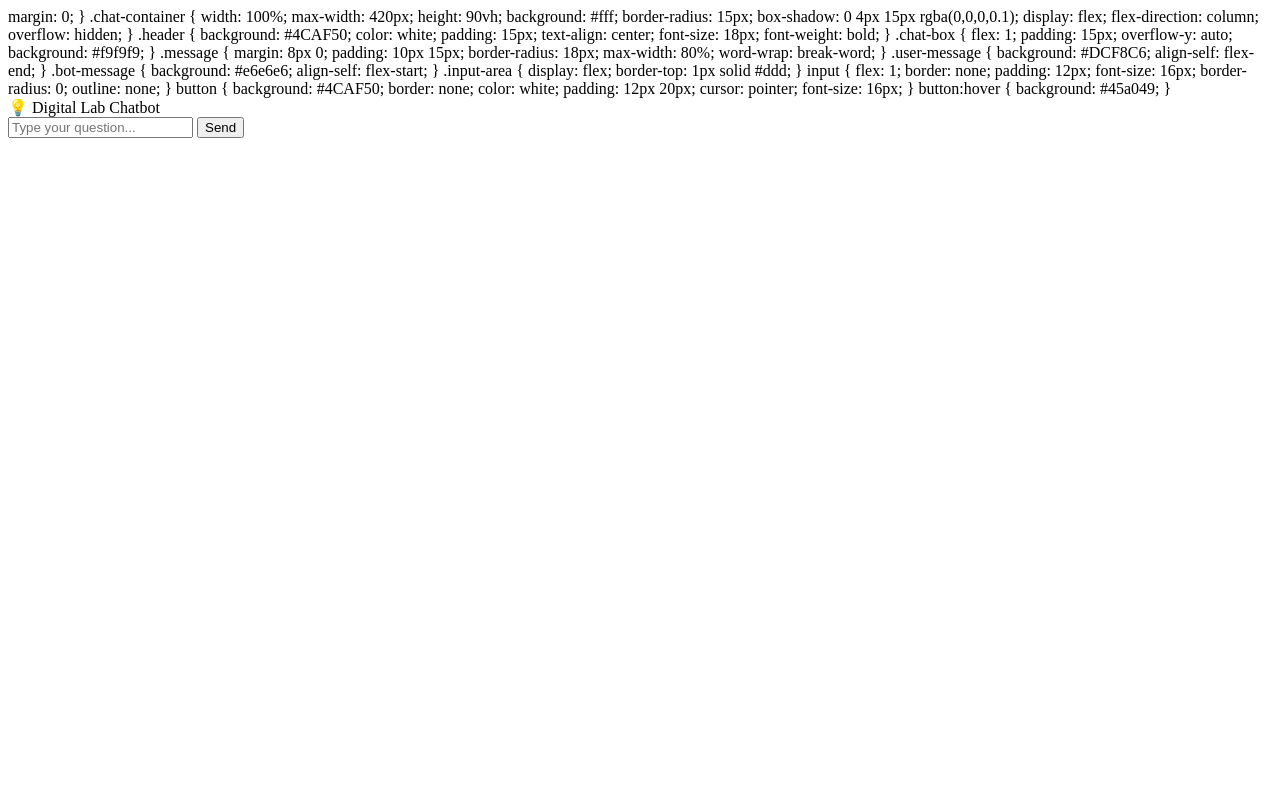
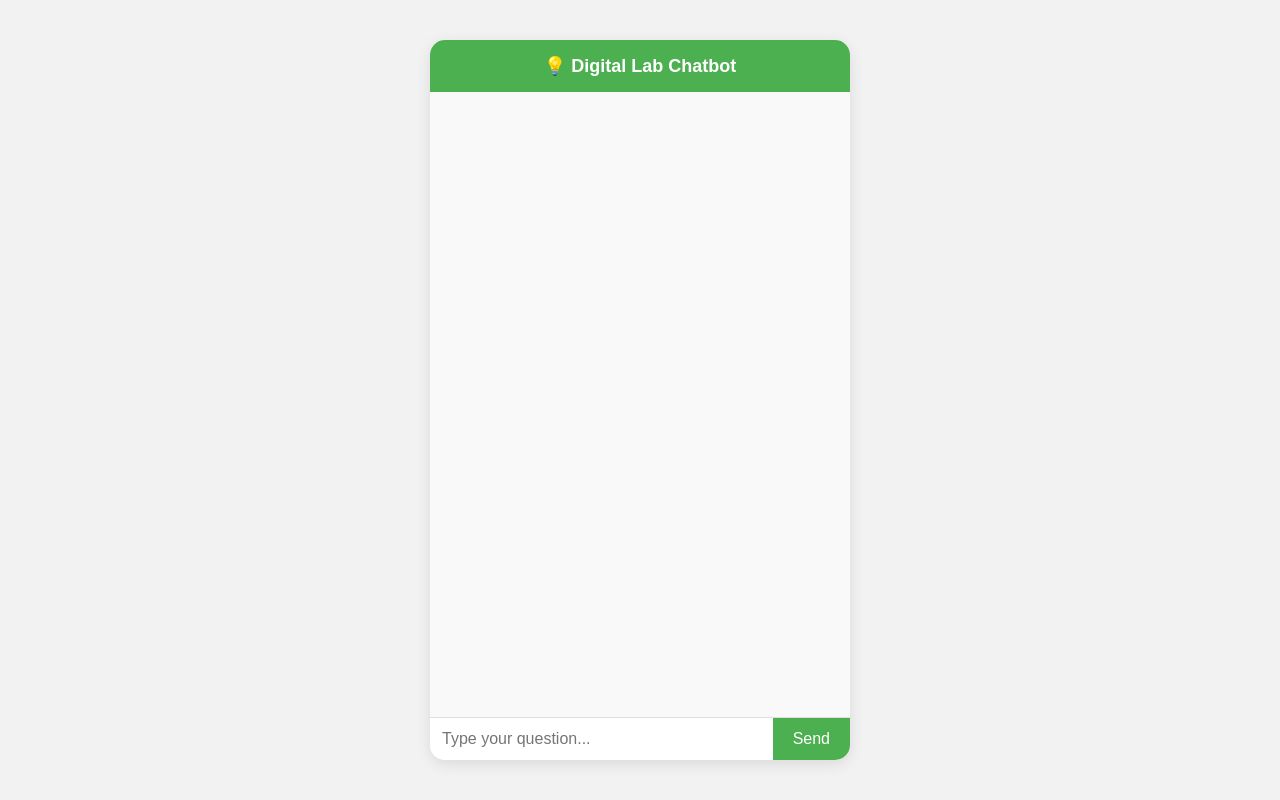
Before and after one commit to dyuthilife239/Digital-Lab-chatbot-, a Flask app: page / in a window 1280 px wide. Run offline with Flask 3, Linux system fonts and the light colour scheme.

Commit message:
Update index.html

```diff
--- a/templates/index.html
+++ b/templates/index.html
@@ -1,5 +1,19 @@
 <!DOCTYPE html>
+<html lang="en">
+<head>
+  <meta charset="UTF-8">
+  <meta name="viewport" content="width=device-width, initial-scale=1.0">
+  <title>💡 Digital Lab Chatbot</title>
+  <style>
+    body {
+      font-family: Arial, sans-serif;
+      background: #f2f2f2;
       margin: 0;
+      padding: 0;
+      display: flex;
+      justify-content: center;
+      align-items: center;
+      height: 100vh;
     }
     .chat-container {
       width: 100%;
@@ -69,44 +83,43 @@
 <body>
   <div class="chat-container">
     <div class="header">💡 Digital Lab Chatbot</div>
-    <div class="chat-box" id="chat-box"></div>
+    <div id="chat-box" class="chat-box"></div>
     <div class="input-area">
-      <input type="text" id="user-input" placeholder="Type your question..." />
+      <input id="user-input" type="text" placeholder="Type your question...">
       <button onclick="sendMessage()">Send</button>
     </div>
   </div>
 
   <script>
     async function sendMessage() {
-      const inputField = document.getElementById("user-input");
-      const message = inputField.value.trim();
-      if (!message) return;
+      const input = document.getElementById("user-input");
+      const chatBox = document.getElementById("chat-box");
 
-      // Show user message
-      const chatBox = document.getElementById("chat-box");
-      const userMsg = document.createElement("div");
-      userMsg.className = "message user-message";
-      userMsg.textContent = message;
-      chatBox.appendChild(userMsg);
-      chatBox.scrollTop = chatBox.scrollHeight;
+      if (!input.value.trim()) return;
 
-      inputField.value = "";
+      // Add user message
+      const userMessage = document.createElement("div");
+      userMessage.className = "message user-message";
+      userMessage.innerText = input.value;
+      chatBox.appendChild(userMessage);
 
-      // Send to backend
+      // Send to server
       const response = await fetch("/chat", {
         method: "POST",
         headers: { "Content-Type": "application/json" },
-        body: JSON.stringify({ message })
+        body: JSON.stringify({ message: input.value })
       });
-
       const data = await response.json();
 
-      // Show bot reply
-      const botMsg = document.createElement("div");
-      botMsg.className = "message bot-message";
-      botMsg.textContent = data.reply;
-      chatBox.appendChild(botMsg);
+      // Add bot reply
+      const botMessage = document.createElement("div");
+      botMessage.className = "message bot-message";
+      botMessage.innerText = data.reply;
+      chatBox.appendChild(botMessage);
+
+      // Auto-scroll
       chatBox.scrollTop = chatBox.scrollHeight;
+      input.value = "";
     }
   </script>
 </body>
```
